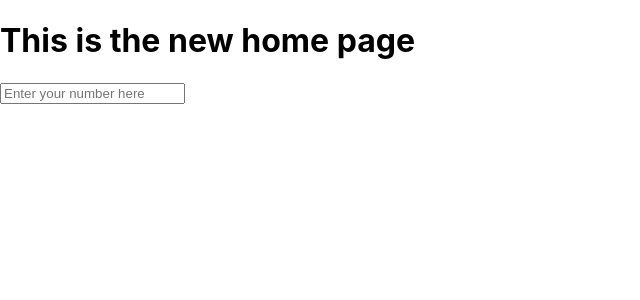
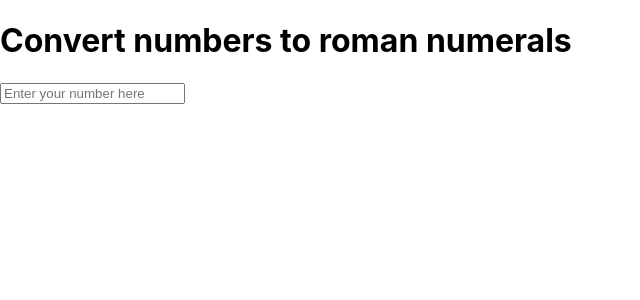
Before and after one commit to thislekan/glowing-octo-palm-tree, a Next.js app: page / in a window 1280 px wide. Shown: the top 300 px of the page, without its empty margins (0-640 px from the left). Built offline with nearby package versions, Linux system fonts and the light colour scheme.

Commit message:
- change title - change heading

```diff
--- a/pages/index.tsx
+++ b/pages/index.tsx
@@ -11,13 +11,13 @@ export default function Home() {
   return (
     <div className="home">
       <Head>
-        <title>Roman Numerals App</title>
+        <title>Number to Roman Numerals Converter</title>
         <link rel="icon" href="/favicon.ico" />
       </Head>
 
       <div className="home__wrapper">
         <div className="home__wrapper__content">
-          <h1>This is the new home page</h1>
+          <h1>Convert numbers to roman numerals</h1>
           <OutputComponent numbers={numbers} />
           <InputComponent numbers={numbers} setNumbers={setNumbers} />
         </div>
```
